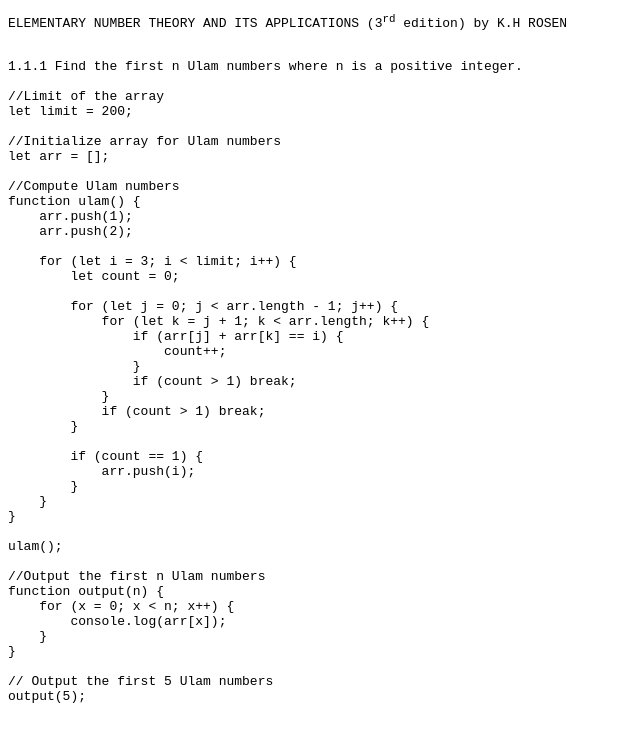
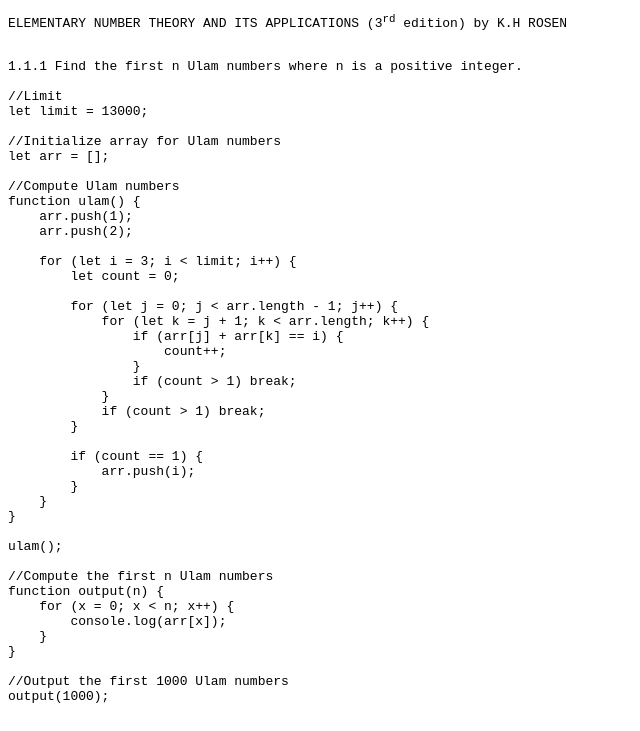
Before and after one commit to antoineftz/numbertheory, a plain HTML site: page index.html in a window 1280 px wide. Shown: the whole page, without its empty margins (0-640 px from the left). Drawn offline with Linux system fonts and the light colour scheme.

Commit message:
update may 2025

```diff
--- a/index.html
+++ b/index.html
@@ -12,8 +12,8 @@
       <code>
 1.1.1 Find the first n Ulam numbers where n is a positive integer.
 
-//Limit of the array
-let limit = 200;
+//Limit
+let limit = 13000;
 
 //Initialize array for Ulam numbers
 let arr = [];
@@ -44,15 +44,15 @@
 
 ulam();
 
-//Output the first n Ulam numbers
+//Compute the first n Ulam numbers
 function output(n) {
     for (x = 0; x < n; x++) {
         console.log(arr[x]);
     }
 }
 
-// Output the first 5 Ulam numbers
-output(5);
+//Output the first 1000 Ulam numbers
+output(1000);
 </code>
       <code>
 
```
